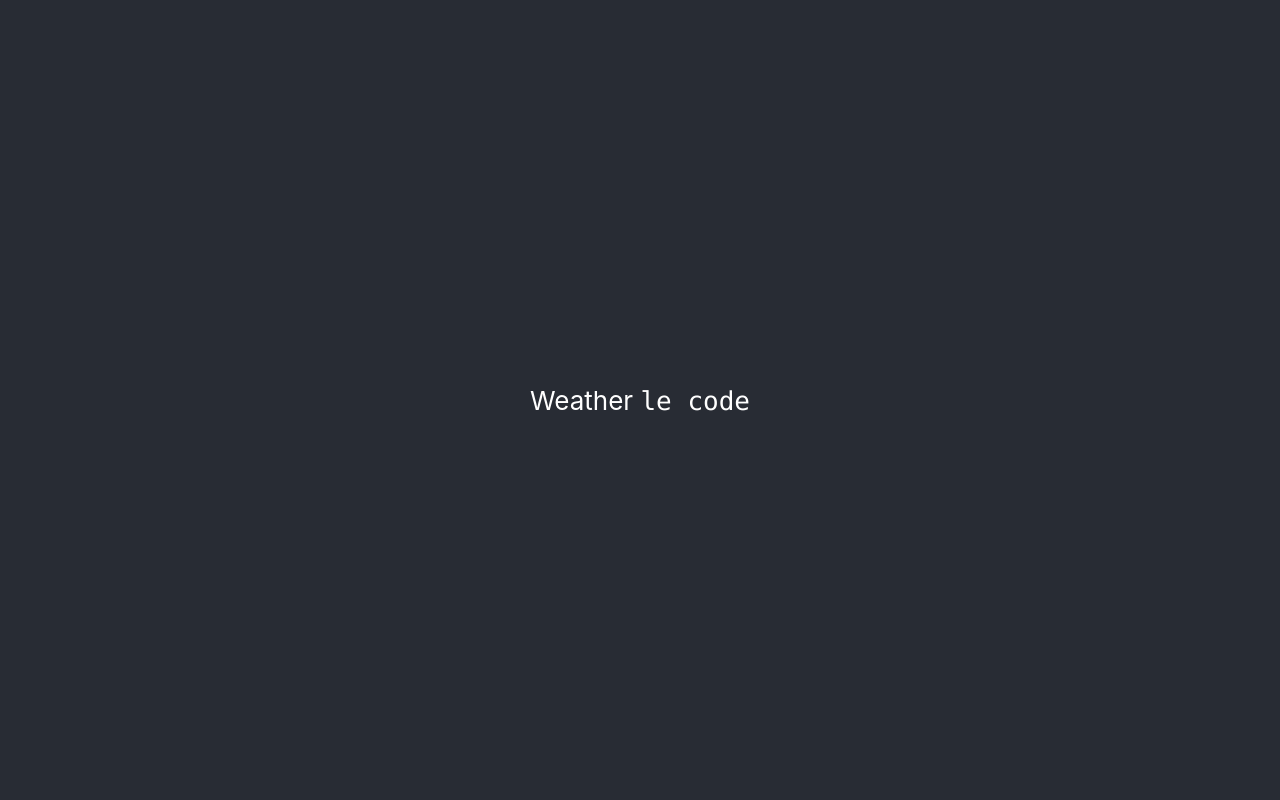
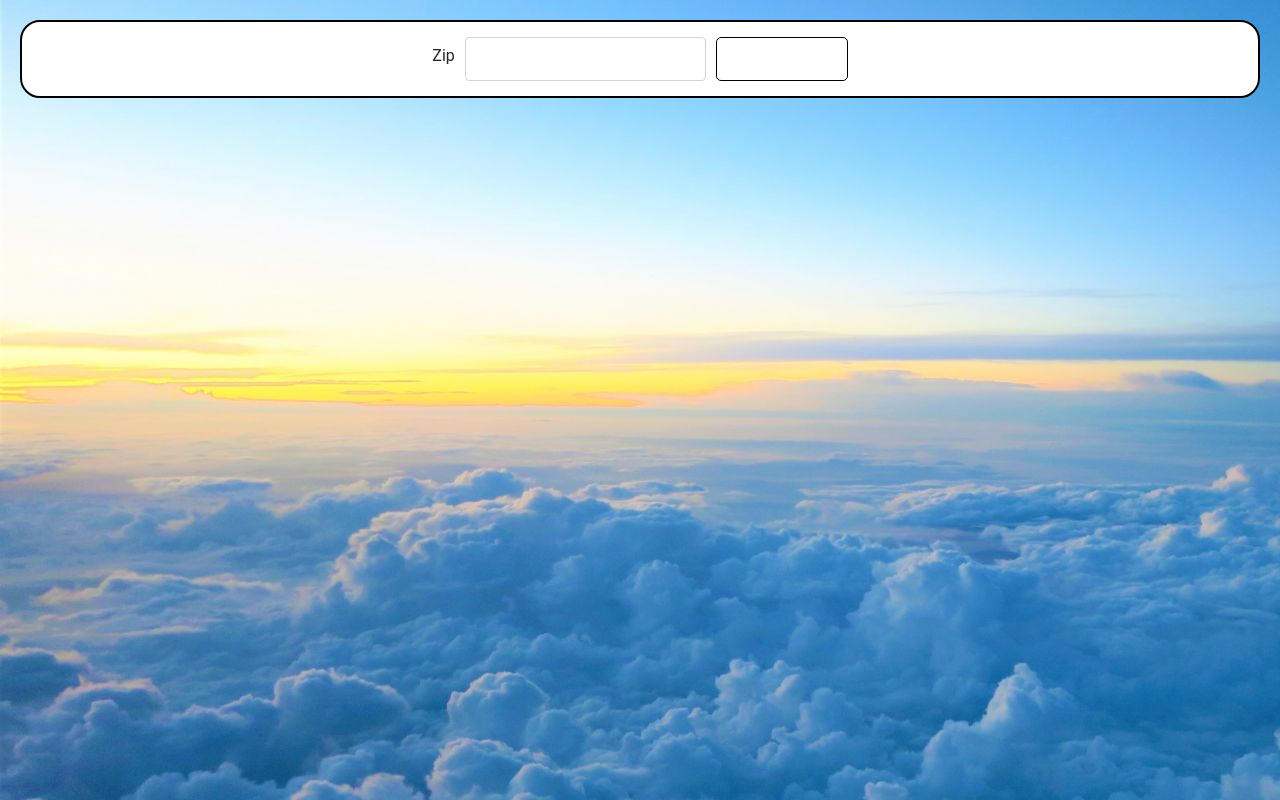
Before and after one commit to ashirk94/Weather-React, a React (Create React App) app: page / in a window 1280 px wide. Built offline with nearby package versions, Linux system fonts and the light colour scheme.

Commit message:
finished the lab

```diff
--- a/src/components/App.js
+++ b/src/components/App.js
@@ -1,15 +1,89 @@
-import './App.css';
+import React, { Component } from "react";
+import "./App.css";
+import ZipForm from "./ZipForm";
+import WeatherList from "./WeatherList";
+import CurrentDay from "./CurrentDay";
+import { get } from "axios";
 
-function App() {
-  return (
-    <div className="App">
-      <header className="App-header">
-        <p>
-          Weather <code>le code</code>
-        </p>
-      </header>
-    </div>
-  );
+//main component
+class App extends Component {
+  constructor(props) {
+    super(props);
+    this.state = {
+      zipcode: "",
+      city: {},
+      forecast: [],
+      selectedDate: null,
+    };
+    this.url = "https://api.openweathermap.org/data/2.5/onecall?";
+    this.apikey =
+      "&exclude=minutely,hourly,current&units=imperial&appid=a243c5663029f159eef902fb93fa0112";
+    this.googleKey = "AIzaSyDL9MZIX2qdnkRvQ-jAUJXK1kdheglNGTE";
+
+    // url pattern for api call
+    this.geocodeUrl =
+      "https://maps.googleapis.com/maps/api/geocode/json?region=us&address=";
+
+    this.onFormSubmit = this.onFormSubmit.bind(this);
+    this.onDayClicked = this.onDayClicked.bind(this);
+  }
+  render() {
+    const { forecast, timezoneOffset, selectedDate, city } = this.state;
+    return (
+      <div id="app-container">
+        <div className="app">
+          <ZipForm onSubmit={this.onFormSubmit} />
+          <WeatherList
+            forecastDays={forecast}
+            timezoneOffset={timezoneOffset}
+            onDayClicked={this.onDayClicked}
+          />
+          {selectedDate !== null && (
+            <CurrentDay
+              forecastDay={forecast[selectedDate]}
+              city={city}
+              timezoneOffset={timezoneOffset}
+            />
+          )}
+        </div>
+      </div>
+    );
+  }
+  //made api calls async to account for retrieval time
+  async onFormSubmit(zipcode) {
+    //google maps api call
+    await get(`${this.geocodeUrl}${zipcode}&key=${this.googleKey}`)
+      .then(({ data }) => {
+        console.log(data);
+        let curCity = {
+          name: data.results[0].address_components[1].long_name,
+          lat: data.results[0].geometry.location.lat,
+          lon: data.results[0].geometry.location.lng,
+        };
+        this.setState({ city: curCity });
+      })
+      .catch((error) => {
+        alert(error);
+      });
+    //weather api call
+    await get(
+      `${this.url}lat=${this.state.city.lat}&lon=${this.state.city.lon}${this.apikey}`
+    )
+      .then(({ data }) => {
+        console.log(data);
+        data.daily.splice(7);
+        this.setState({
+          forecast: data.daily,
+          timezoneOffset: data.timezone_offset,
+        });
+      })
+      .catch((error) => {
+        alert(error);
+      });
+  }
+  onDayClicked(dayIndex) {
+    this.setState({ selectedDate: dayIndex });
+  }
 }
 
 export default App;
--- /dev/null
+++ b/src/components/CurrentDay.js
@@ -0,0 +1,49 @@
+import React, { Component } from "react";
+import { getDate, getWeekday } from "../utilities/dates";
+
+class CurrentDay extends Component
+{
+    constructor(props)
+    {
+        super(props);
+        this.state = {};
+    }
+    render()
+    {
+            const { city, forecastDay: day, timezoneOffset } = this.props;
+            const date = getDate(day.dt, timezoneOffset);
+            const weekday = getWeekday(date);
+
+            return (
+              <div className="current-day">
+                <h1 className="day-header">
+                  {weekday} in {city.name}
+                </h1>
+                <div className="weather">
+                  <p>
+                    <img
+                      src={`http://openweathermap.org/img/w/${day.weather[0].icon}.png`}
+                      alt={day.weather[0].description}
+                    />
+                    {day.weather[0].description}
+                  </p>
+                </div>
+                <div className="details flex-parent">
+                  <div className="temperature-breakdown">
+                    <p>Morning Temperature: {day.temp.morn}&deg;F</p>
+                    <p>Day Temperature: {day.temp.day}&deg;F</p>
+                    <p>Evening Temperature: {day.temp.eve}&deg;F</p>
+                    <p>Night Temperature: {day.temp.night}&deg;F</p>
+                  </div>
+                  <div className="misc-details">
+                    <p>Atmospheric Pressure: {day.pressure} hPa</p>
+                    <p>Humidity: {day.humidity}%</p>
+                    <p>Wind Speed: {day.wind_speed} mph</p>
+                  </div>
+                </div>
+              </div>
+            );
+    }
+}
+
+export default CurrentDay;
--- /dev/null
+++ b/src/components/WeatherList.js
@@ -0,0 +1,28 @@
+import React, { Component } from "react";
+import WeatherListItem from "./WeatherListItem";
+
+class WeatherList extends Component {
+  constructor(props) {
+    super(props);
+    this.state = {}
+  }
+  render () {
+    const { forecastDays, timezoneOffset, onDayClicked } = this.props;
+
+    return (
+      <div className="weather-list flex-parent">
+        {forecastDays.map((forecastDay, index) => (
+          <WeatherListItem
+            key={forecastDay.dt}
+            forecastDay={forecastDay}
+            index={index}
+            timezoneOffset={timezoneOffset}
+            onDayClicked={onDayClicked}
+          />
+        ))}
+      </div>
+    );
+        }
+}
+
+export default WeatherList;
--- /dev/null
+++ b/src/components/WeatherListItem.js
@@ -0,0 +1,36 @@
+import React, { Component } from "react";
+import { getDate, getWeekday } from "../utilities/dates";
+
+class WeatherListItem extends Component {
+  constructor(props) {
+    super(props);
+    this.state = {};
+
+    this.onClick = this.onClick.bind(this);
+  }
+
+  render() {
+    const forecastDay = this.props.forecastDay;
+    const timezoneOffset = this.props.timezoneOffset;
+    const date = getDate(forecastDay.dt, timezoneOffset);
+    const weekday = getWeekday(date);
+    return (
+      <div className="weather-list-item" onClick={this.onClick}>
+        <h2>
+          {date.getMonth() + 1} / {date.getDate()}
+        </h2>
+        <h3>{weekday}</h3>
+        <h3>
+          {forecastDay.temp.min.toFixed(1)}&deg;F &#124;
+          {forecastDay.temp.max.toFixed(1)}&deg;F
+        </h3>
+      </div>
+    );
+  }
+  onClick() {
+    const { onDayClicked, index } = this.props;
+    onDayClicked(index);
+  }
+}
+
+export default WeatherListItem;
--- /dev/null
+++ b/src/components/ZipForm.js
@@ -0,0 +1,49 @@
+import React, { Component } from "react";
+
+//form - getting zipcode from user
+class ZipForm extends Component {
+  constructor(props) {
+    super(props);
+    this.state = {
+      zipcode: "",
+    };
+    this.inputChanged = this.inputChanged.bind(this);
+    this.submitZipCode = this.submitZipCode.bind(this);
+  }
+  render() {
+    return (
+      <div className="zip-form">
+        <form id="zipForm" onSubmit={this.submitZipCode}>
+          <div className="flex-parent">
+            <label htmlFor="zipcode">Zip</label>
+            <input
+              className="form-control"
+              type="input"
+              id="zipcode"
+              name="zipcode"
+              value={this.state.zipcode}
+              required
+              onChange={this.inputChanged}
+            />
+            <button type="submit" className="btn btn-success">
+              Get the forcast!
+            </button>
+          </div>
+        </form>
+      </div>
+    );
+  }
+  inputChanged(event) {
+    const { value } = event.target;
+    this.setState({ zipcode: value });
+  }
+  submitZipCode(event) {
+    event.preventDefault();
+    const { zipcode } = this.state.zipcode;
+    const { onSubmit } = this.props;
+    onSubmit(zipcode);
+    this.setState({ zipcode: "" });
+  }
+}
+
+export default ZipForm;
--- a/src/index.css
+++ b/src/index.css
@@ -5,9 +5,9 @@ body {
     sans-serif;
   -webkit-font-smoothing: antialiased;
   -moz-osx-font-smoothing: grayscale;
-  /*background: #1db3f9;
   padding: 20px;
-  font-family: 'Roboto', sans-serif;*/
+  font-family: 'Roboto', sans-serif;
+  background-image: url('../public/clouds.jpg');
 }
 
 code {
--- a/src/index.js
+++ b/src/index.js
@@ -1,5 +1,6 @@
 import React from 'react';
 import ReactDOM from 'react-dom';
+import 'bootstrap/dist/css/bootstrap.css';
 import './index.css';
 import App from './components/App';
 import reportWebVitals from './reportWebVitals';
```
Also changed, not shown: src/utilities/googleMaps.js (deleted, +0 -90 lines), public/clouds.jpg (added), 1 other file (tests, documents, lock files or other folders).
